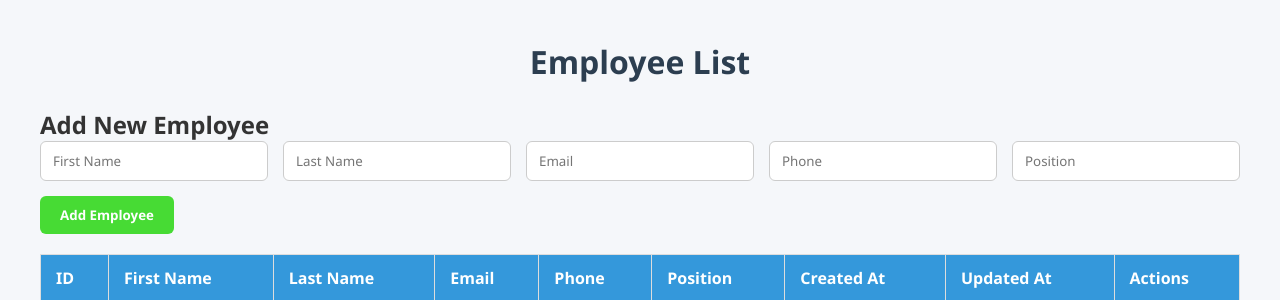
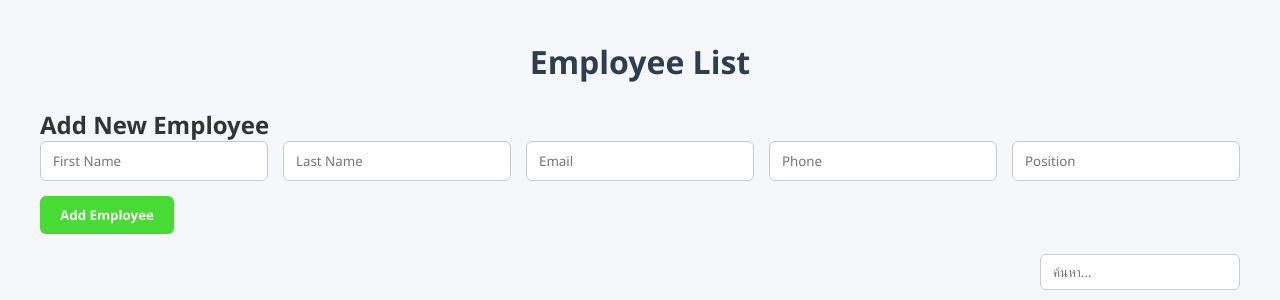
Before and after one commit to nattawatkaeng-in/Render-Cloud-Employee, a Flask app: page / in a window 1280 px wide. Shown: the top 300 px of the page. Run offline with Flask 3, Linux system fonts and the light colour scheme; data that the repository does not hold is empty.

Commit message:
search feature

```diff
--- a/myapp/models.py
+++ b/myapp/models.py
@@ -6,7 +6,7 @@ class User(db.Model):
     username = db.Column(db.String(50))
 
 class Employee(db.Model):
-    __tablename__ = "employees"  # ชื่อตาราง (ไม่ใส่ก็ได้ จะ default ตาม class name)
+    __tablename__ = "employees"
 
     employee_id = db.Column(db.Integer, primary_key=True, autoincrement=True)
     first_name = db.Column(db.String(50), nullable=False)
--- a/myapp/static/style.css
+++ b/myapp/static/style.css
@@ -164,6 +164,18 @@ form button:hover {
   to { opacity: 1; transform: translateY(0); }
 }
 
+#searchInput {
+  padding: 8px 12px;
+  border-radius: 6px;
+  border: 1px solid #ccc;
+  width: 200px;
+}
+#searchInput:focus {
+  outline: none;
+  border-color: #3498db;
+  box-shadow: 0 0 5px rgba(52,152,219,0.5);
+}
+
 
 /* Footer */
 footer {
--- a/myapp/templates/index.html
+++ b/myapp/templates/index.html
@@ -16,7 +16,9 @@
         <input type="text" name="position" placeholder="Position">
         <button type="submit">Add Employee</button>
     </form>
-
+    <div style="text-align: right; margin-bottom: 10px;">
+      <input type="text" id="searchInput" placeholder="ค้นหา..." onkeyup="searchTable()" />
+    </div>
     <table>
       <thead>
         <tr>
@@ -106,6 +108,19 @@
       }
     </script>
 
+    <script>
+      function searchTable() {
+        let input = document.getElementById("searchInput").value.toLowerCase();
+        let rows = document.querySelectorAll("table tbody tr");
+
+        rows.forEach(row => {
+          let text = row.innerText.toLowerCase();
+          row.style.display = text.includes(input) ? "" : "none";
+        });
+      }
+    </script>
+
+
 </body>
 <!-- Modal แก้ไข -->
 <div id="editModal" class="modal">
```
